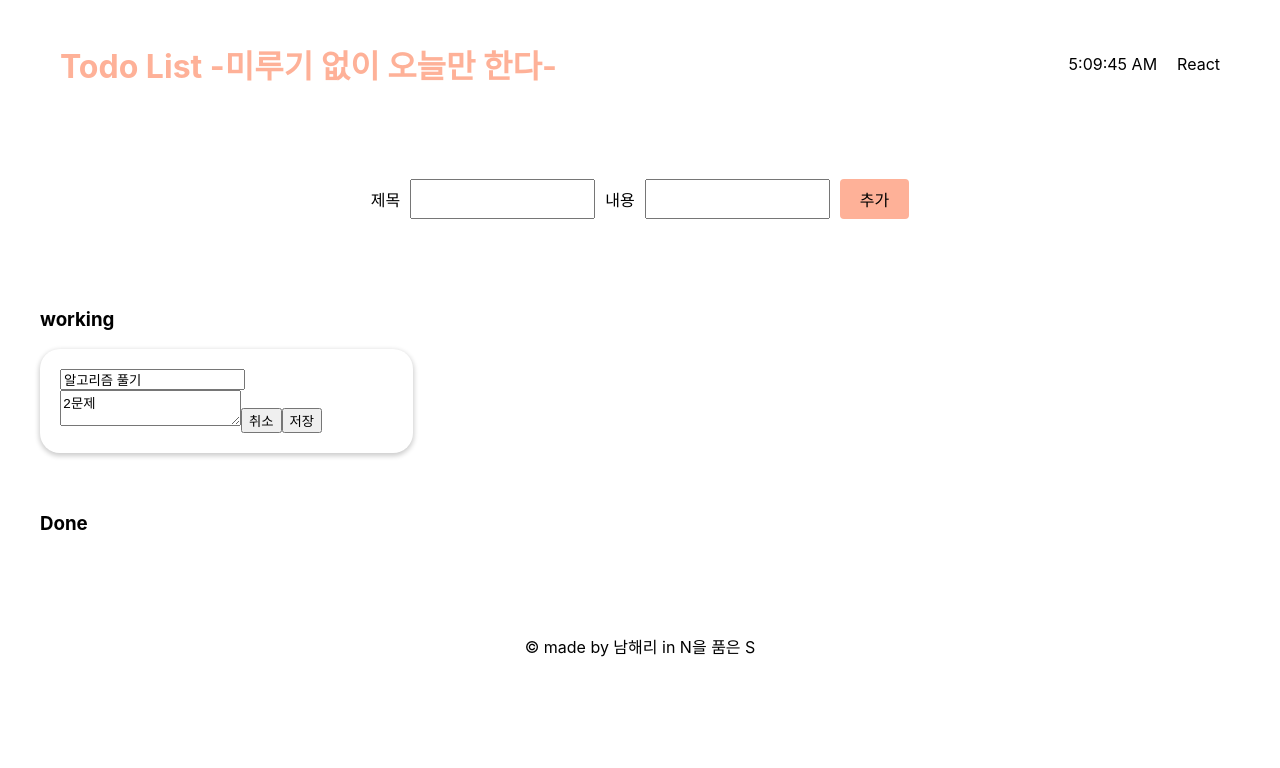
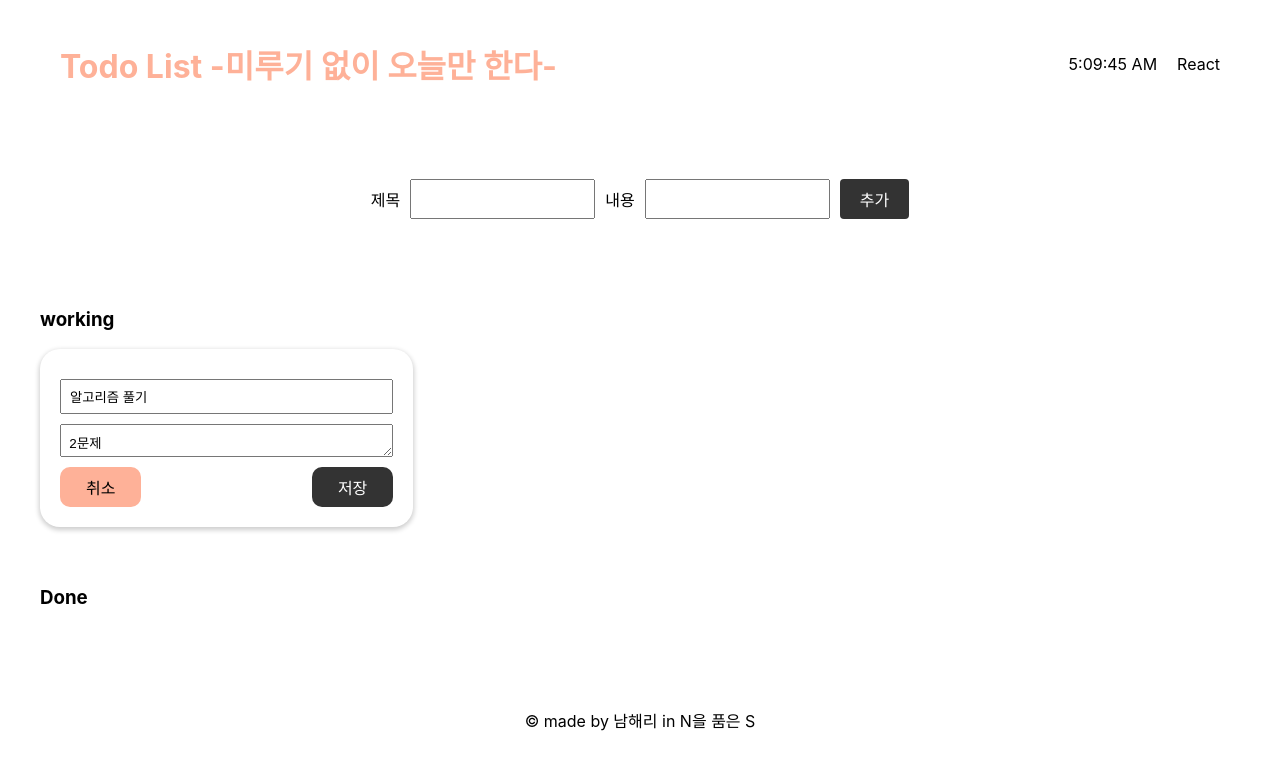
Before and after one commit to r03181231/todoList-React, a React (Create React App) app: page / in a window 1280 px wide. Both pictures are taken after a click on the button "수정". Shown: the top 768 px of the page. Built offline with nearby package versions, Linux system fonts and the light colour scheme.

Commit message:
[Feat/#19] 닫기버튼 클래스명 del-btn => delete-btn으로 변경, 주석 및 콘솔 정리

```diff
--- a/src/common/button/Button.jsx
+++ b/src/common/button/Button.jsx
@@ -1,5 +1,4 @@
 import React from "react";
-import "./button.css";
 
 export const Button = ({ name, onClick, className }) => {
   return (
--- a/src/item/timer/CurrTime.css
+++ /dev/null
@@ -1 +0,0 @@
-@charset "utf-8";
--- a/src/item/timer/CurrTime.jsx
+++ b/src/item/timer/CurrTime.jsx
@@ -1,5 +1,4 @@
 import React, { useEffect, useState } from "react";
-import "./CurrTime.css";
 
 export const CurrTime = () => {
   const [time, setTime] = useState(new Date());
@@ -7,6 +6,7 @@ export const CurrTime = () => {
     const moment = setInterval(() => setTime(new Date()), 1000);
     return () => clearInterval(moment);
   }, []);
+
   return (
     <>
       <div className="date">
--- a/src/view/main/form/TodoForm.jsx
+++ b/src/view/main/form/TodoForm.jsx
@@ -9,7 +9,6 @@ export const TodoForm = ({ todoInputs, setTodoInputs }) => {
     title: "",
     comment: "",
     isDone: true,
-    isEdit: true,
   };
   const [todoInput, setTodoInput] = useState(init);
   let idNum = 1 + todoInputs.length; //Math.random() * 10000
@@ -35,7 +34,7 @@ export const TodoForm = ({ todoInputs, setTodoInputs }) => {
       alert("빈칸을 전부 채워주세요.");
       return;
     }
-    console.log(todoInput);
+
     setTodoInputs([...todoInputs, { ...todoInput, id: idNum }]);
     setTodoInput(init);
   };
--- a/src/view/main/form/todoForm.css
+++ b/src/view/main/form/todoForm.css
@@ -26,8 +26,10 @@
   align-items: center;
 }
 
+/* 추가 버튼 */
 .add-btn {
-  background-color: #feb198;
+  background-color: #333;
+  color: white;
   padding: 8px 20px;
 
   border: none;
@@ -36,7 +38,8 @@
   font-size: 1rem;
 }
 
-.add-btn:active {
-  background-color: gray;
-  color: white;
+.add-btn:hover,
+.add-btn:focus {
+  background-color: rgba(128, 128, 128, 0.5);
+  color: #111;
 }
--- a/src/view/main/todoCardList/TodoCardsList.jsx
+++ b/src/view/main/todoCardList/TodoCardsList.jsx
@@ -31,7 +31,6 @@ export const TodoCardsList = ({ todoInputs, setTodoInputs }) => {
           setTodoInputs={setTodoInputs}
           onComplete={onComplete}
           onDelete={onDelete}
-          // onEdit={onEdit}
         />
       </section>
       <section>
@@ -42,7 +41,6 @@ export const TodoCardsList = ({ todoInputs, setTodoInputs }) => {
           setTodoInputs={setTodoInputs}
           onComplete={onComplete}
           onDelete={onDelete}
-          // onEdit={onEdit}
         />
       </section>
     </>
--- a/src/view/main/todoCards/TodoCards.jsx
+++ b/src/view/main/todoCards/TodoCards.jsx
@@ -15,6 +15,7 @@ export const TodoCards = ({
   const editBtnText = "수정";
   const saveBtnText = "저장";
   const cancelBtnText = "취소";
+
   const { id, title, comment, isDone } = isDoneItem;
   const [isEdit, setIsEdit] = useState(false); // 수정 상태 , 저장
   const [editValue, setEditValue] = useState({
@@ -31,23 +32,25 @@ export const TodoCards = ({
   const onEdit = () => {
     setIsEdit(true);
   };
-  // console.log(todoInputs);
+
   const onEditSave = () => {
-    setTodoInputs((todoInputs) =>
-      todoInputs.map((editTodo) =>
-        editTodo.id === id
-          ? {
-              ...editTodo,
-              title: editValue.title,
-              comment: editValue.comment,
-            }
-          : editTodo
-      )
-    );
+    setTodoInputs((prevTodoInputs) => {
+      return prevTodoInputs.map((editTodo) => {
+        if (editTodo.id === id) {
+          return {
+            ...editTodo,
+            title: editValueTitle, //새로 들어간 title값
+            comment: editValueComment,
+          };
+        } else {
+          return editTodo;
+        }
+      });
+    });
     setIsEdit(false);
   };
 
-  const onCancelEdit = () => {
+  const onEditCancel = () => {
     setIsEdit(false);
   };
 
@@ -57,7 +60,7 @@ export const TodoCards = ({
         <>
           <h4>{title}</h4>
           <p>{comment}</p>
-          <div className="del-nd-done">
+          <div className="delete-nd-done">
             <Button
               name={isDone ? doneBtnText : cancelBtnText}
               onClick={() => onComplete(id)}
@@ -66,7 +69,7 @@ export const TodoCards = ({
             <Button
               name={delBtnText}
               onClick={() => onDelete(id)}
-              className={"del-btn"}
+              className={"delete-btn"}
             />
             <Button
               name={editBtnText}
@@ -76,21 +79,33 @@ export const TodoCards = ({
           </div>
         </>
       ) : (
-        <>
+        <div className="edit-wrap">
           <input
             type="text"
             name="title"
             value={editValueTitle}
             onChange={onEditValueChange}
+            className="edit-title"
           />
           <textarea
             name="comment"
+            rows={1}
             value={editValueComment}
             onChange={onEditValueChange}
           ></textarea>
-          <Button name={cancelBtnText} onClick={onCancelEdit} />
-          <Button name={saveBtnText} onClick={onEditSave} />
-        </>
+          <div className="cancel-nd-save">
+            <Button
+              name={cancelBtnText}
+              className={"cancel-btn"}
+              onClick={onEditCancel}
+            />
+            <Button
+              name={saveBtnText}
+              className={"save-btn"}
+              onClick={onEditSave}
+            />
+          </div>
+        </div>
       )}
     </div>
   );
--- a/src/view/main/todoCards/todoCards.css
+++ b/src/view/main/todoCards/todoCards.css
@@ -1,18 +1,23 @@
 @charset "utf-8";
 
 .work-nd-done {
+  position: relative;
   padding: 20px;
 
   border-radius: 20px;
   box-shadow: 0px 2px 5px 1px rgba(0, 0, 0, 0.2);
 }
 
-.del-nd-done {
+/* 삭제, 완료 / 취소, 저장버튼 감싸는 틀 */
+.delete-nd-done,
+.cancel-nd-save {
+  position: sticky;
+  bottom: 0px;
   display: flex;
   justify-content: space-between;
 }
 
-.del-btn {
+.delete-btn {
   background-color: #feb198;
   padding: 8px 10px;
 
@@ -22,12 +27,24 @@
   font-size: 1rem;
 }
 
-.del-btn:hover,
-.del-btn:focus {
+.delete-btn:hover,
+.delete-btn:focus {
   background-color: rgba(254, 177, 152, 0.6);
 }
 
-.done-btn {
+.cancel-btn {
+  background-color: #feb198;
+  padding: 8px 26px;
+
+  border: none;
+  border-radius: 10px;
+
+  font-size: 1rem;
+}
+
+/* 완료버튼과 저장버튼 */
+.done-btn,
+.save-btn {
   padding: 0px 26px;
 
   border: none;
@@ -44,6 +61,23 @@
   color: #111;
 }
 
+.edit-wrap {
+  display: flex;
+  flex-direction: column;
+  gap: 10px;
+}
+
+.edit-wrap > input {
+  margin-top: 10px;
+  padding: 8px;
+}
+
+.edit-wrap > textarea {
+  min-width: 300px;
+  max-width: 100%;
+  padding: 8px;
+}
+
 .edit-btn {
   padding: 0px 26px;
 
@@ -55,6 +89,6 @@
 }
 
 .edit-btn:hover {
-  background-color: rgba(99, 99, 99, 0.2);
+  background-color: rgba(99, 99, 99, 0.3);
   border: 1px solid #fff;
 }
--- a/src/view/main/todolist/TodoList.jsx
+++ b/src/view/main/todolist/TodoList.jsx
@@ -10,7 +10,6 @@ export const TodoList = () => {
       title: "알고리즘 풀기",
       comment: "2문제",
       isDone: true,
-      isEdit: true,
     },
   ]);
   return (
```
Also changed, not shown: src/common/button/button.css (deleted).
